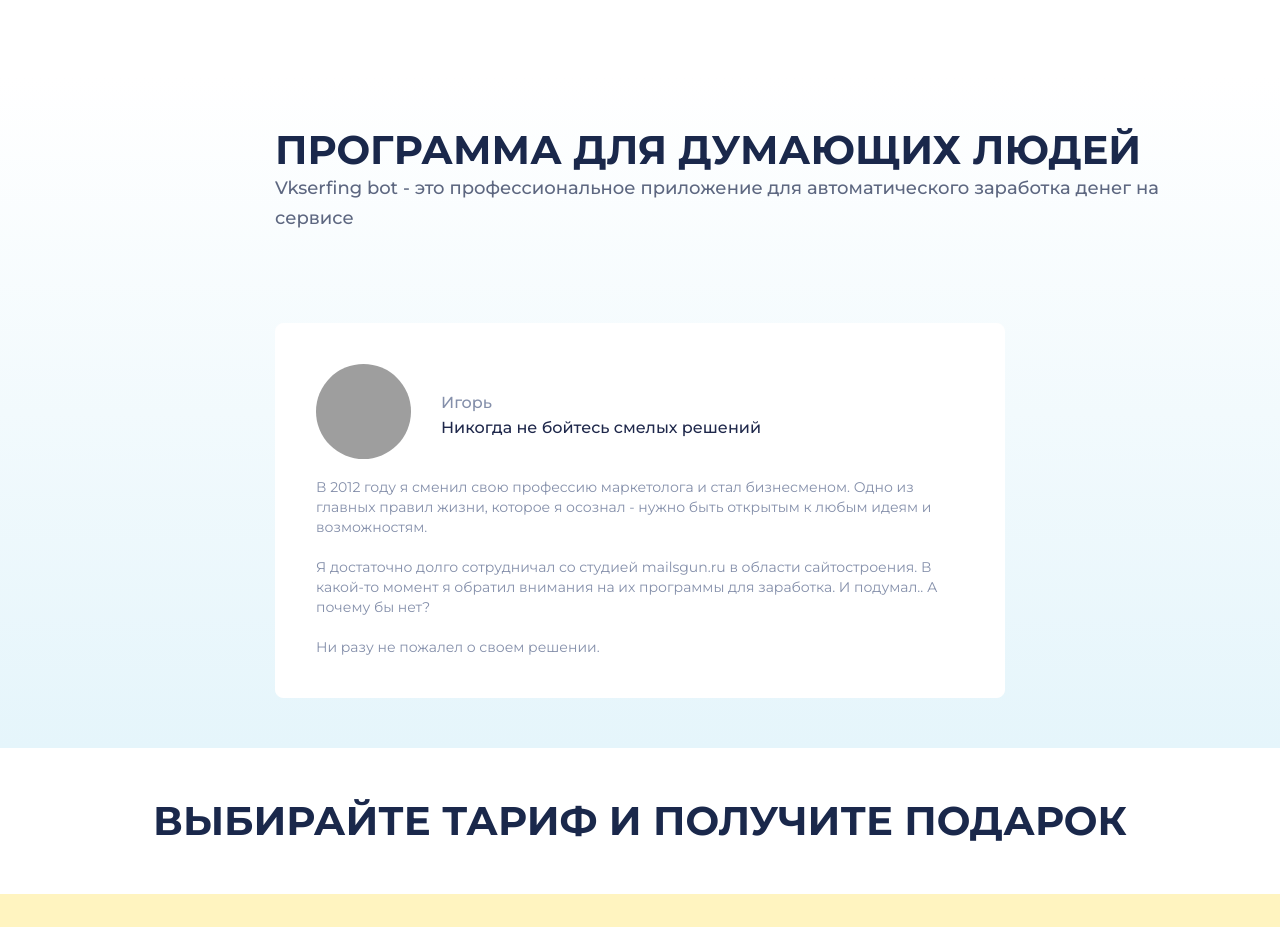
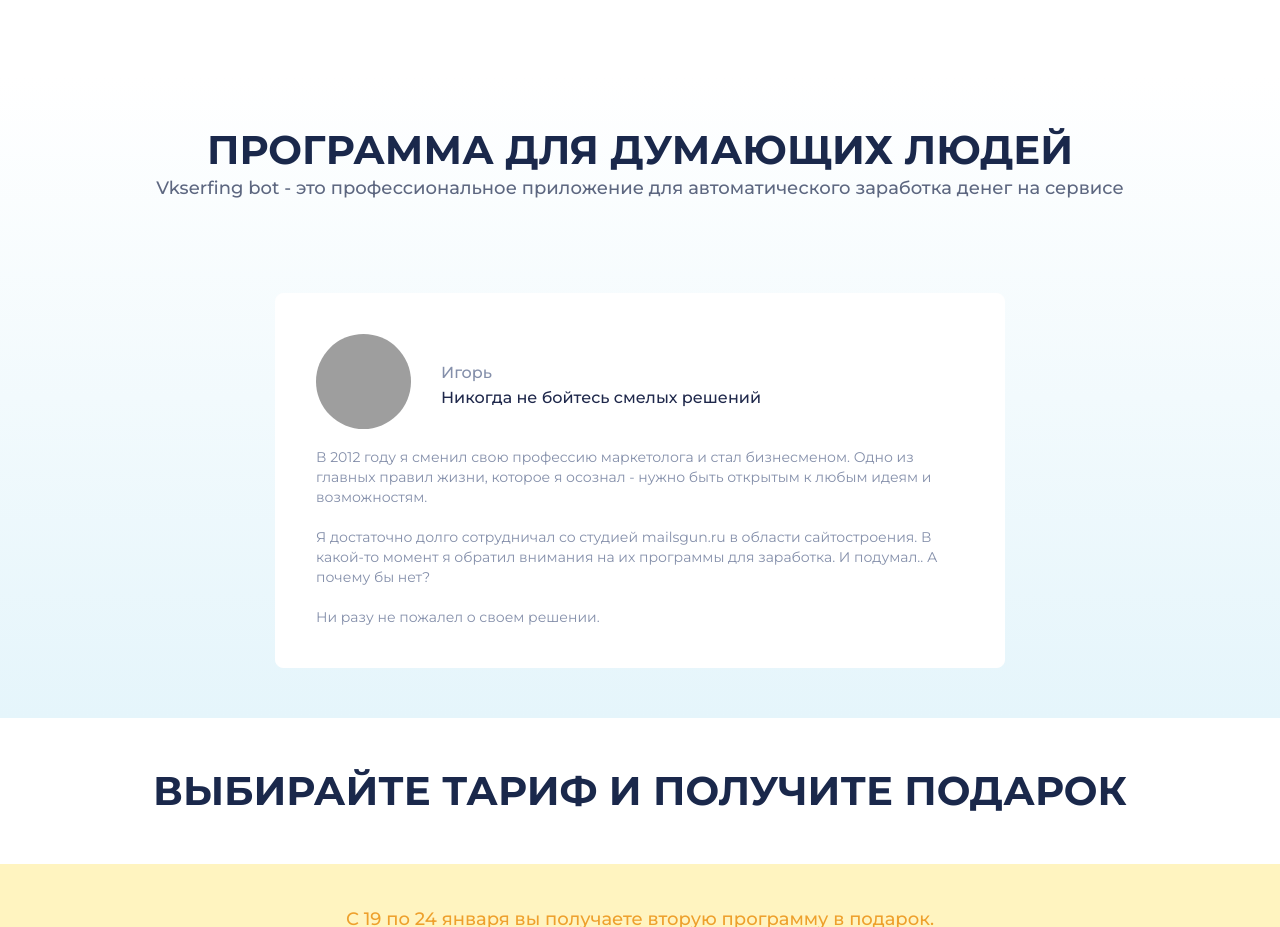
Before and after one commit to alisheralture1998/alisheralture1998.github.io, a website: page index.html in a window 1280 px wide. Shown: the part 3320-4247 px from the top of the page. Drawn offline with nearby package versions, Linux system fonts and the light colour scheme; grey boxes are pictures that could not be loaded.

Commit message:
Update index.html

```diff
--- a/index.html
+++ b/index.html
@@ -169,7 +169,7 @@
         <section class="review">
             <div class="container">
                 <div class="row">
-                    <div class="col-12 col-md-10 offset-md-2">
+                    <div class="col-12 m-auto center-md">
                         <h2 class="title title_is_medium review__title">
                             ПРОГРАММА ДЛЯ ДУМАЮЩИХ ЛЮДЕЙ
                         </h2>
```
